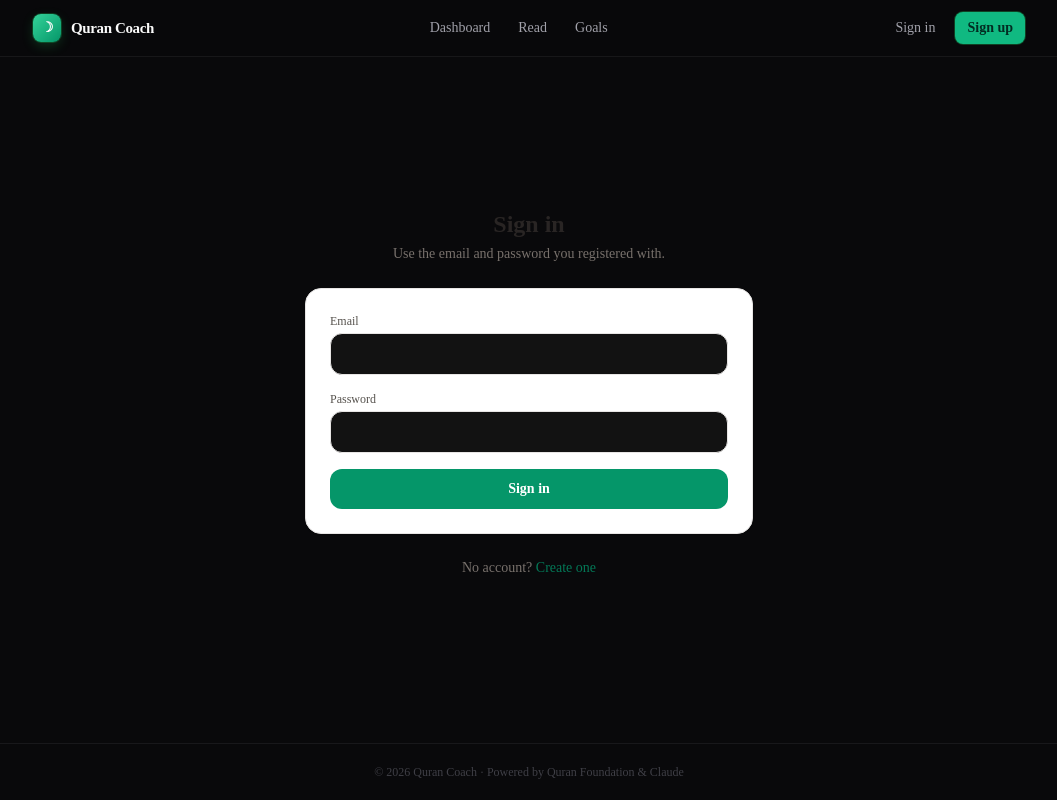
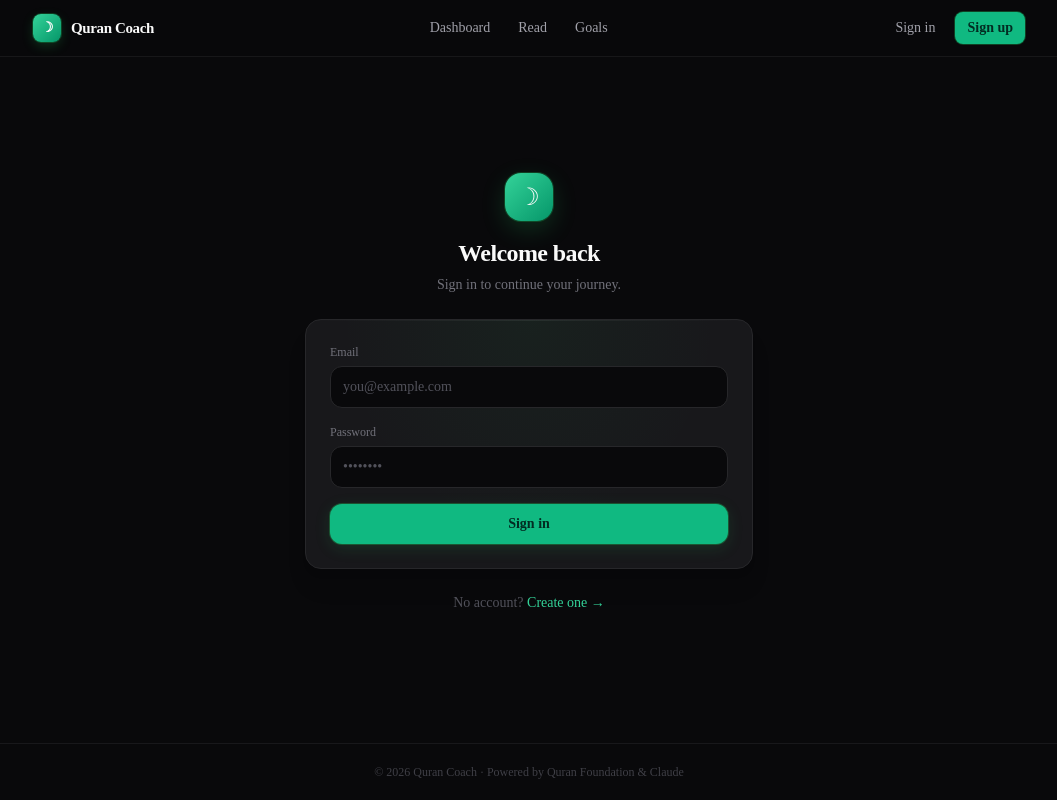
Before and after one commit to jibberswrld/Quran-Foundation-Hackathon-Submission, a Next.js app: page /auth/login in a window 1280 px wide. Shown: the whole page, without its empty margins (111-1168 px from the left). Built offline with nearby package versions, Linux system fonts and the light colour scheme; no server answers.

Commit message:
style: dark login page with green icon, glassmorphic card, dark inputs

```diff
--- a/app/auth/login/LoginForm.tsx
+++ b/app/auth/login/LoginForm.tsx
@@ -50,16 +50,22 @@
 
   if (!isSupabaseConfigured()) {
     return (
-      <div className="w-full max-w-md rounded-2xl border border-amber-200 bg-amber-50 p-6 text-sm text-amber-900">
+      <div className="w-full max-w-md rounded-2xl border border-amber-900/40 bg-amber-950/30 p-6 text-sm text-amber-400">
         <p className="font-semibold">Supabase not configured</p>
-        <p className="mt-2 text-amber-800">
-          Add <code className="rounded bg-amber-100 px-1">NEXT_PUBLIC_SUPABASE_URL</code>{" "}
+        <p className="mt-2 text-amber-500/70">
+          Add{" "}
+          <code className="rounded bg-amber-900/30 px-1 text-amber-400">
+            NEXT_PUBLIC_SUPABASE_URL
+          </code>{" "}
           and{" "}
-          <code className="rounded bg-amber-100 px-1">
+          <code className="rounded bg-amber-900/30 px-1 text-amber-400">
             NEXT_PUBLIC_SUPABASE_ANON_KEY
           </code>{" "}
-          to <code className="rounded bg-amber-100 px-1">.env.local</code>, then
-          restart the dev server.
+          to{" "}
+          <code className="rounded bg-amber-900/30 px-1 text-amber-400">
+            .env.local
+          </code>
+          , then restart the dev server.
         </p>
       </div>
     );
@@ -67,24 +73,41 @@
 
   return (
     <div className="w-full max-w-md space-y-6">
+      {/* Logo + heading */}
       <div className="text-center">
-        <h1 className="text-2xl font-bold text-stone-800">Sign in</h1>
-        <p className="mt-1 text-sm text-stone-500">
-          Use the email and password you registered with.
+        <div className="mx-auto mb-4 flex h-12 w-12 items-center justify-center rounded-2xl bg-gradient-to-br from-emerald-400 to-emerald-600 text-2xl shadow-[0_0_0_1px_rgba(34,197,94,0.25),0_8px_24px_rgba(34,197,94,0.2)]">
+          ☽
+        </div>
+        <h1 className="text-2xl font-bold tracking-tight text-zinc-50">
+          Welcome back
+        </h1>
+        <p className="mt-1.5 text-sm text-zinc-500">
+          Sign in to continue your journey.
         </p>
       </div>
 
-      <form
-        onSubmit={handleSubmit}
-        className="space-y-4 rounded-2xl border border-stone-200 bg-white p-6 shadow-sm"
-      >
+      {/* Card */}
+      <div className="relative overflow-hidden rounded-2xl border border-zinc-800 bg-zinc-900 p-6 shadow-xl">
+        <div className="absolute inset-x-0 top-0 h-px bg-gradient-to-r from-transparent via-white/[0.07] to-transparent" />
+        <div
+          className="pointer-events-none absolute inset-0 rounded-2xl"
+          style={{
+            background:
+              "radial-gradient(ellipse at 50% 0%, rgba(34,197,94,0.05) 0%, transparent 60%)",
+          }}
+        />
+
+        <form onSubmit={handleSubmit} className="relative space-y-4">
           {error && (
-          <p className="rounded-lg bg-red-50 px-3 py-2 text-sm text-red-700">
+            <p className="rounded-xl border border-red-900/40 bg-red-950/40 px-3 py-2.5 text-sm text-red-400">
               {error}
             </p>
           )}
           <div>
-          <label htmlFor="email" className="block text-xs font-medium text-stone-600">
+            <label
+              htmlFor="email"
+              className="mb-1.5 block text-xs font-medium text-zinc-500"
+            >
               Email
             </label>
             <input
@@ -94,11 +117,15 @@
               required
               value={email}
               onChange={(e) => setEmail(e.target.value)}
-            className="mt-1 w-full rounded-xl border border-stone-200 px-3 py-2 text-stone-900 outline-none focus:border-emerald-500"
+              className="input-field"
+              placeholder="you@example.com"
             />
           </div>
           <div>
-          <label htmlFor="password" className="block text-xs font-medium text-stone-600">
+            <label
+              htmlFor="password"
+              className="mb-1.5 block text-xs font-medium text-zinc-500"
+            >
               Password
             </label>
             <input
@@ -108,22 +135,27 @@
               required
               value={password}
               onChange={(e) => setPassword(e.target.value)}
-            className="mt-1 w-full rounded-xl border border-stone-200 px-3 py-2 text-stone-900 outline-none focus:border-emerald-500"
+              className="input-field"
+              placeholder="••••••••"
             />
           </div>
           <button
             type="submit"
             disabled={loading}
-          className="w-full rounded-xl bg-emerald-600 py-2.5 text-sm font-semibold text-white hover:bg-emerald-700 disabled:bg-stone-300"
+            className="btn-primary mt-2 w-full py-2.5 text-sm disabled:cursor-not-allowed disabled:opacity-50"
           >
             {loading ? "Signing in…" : "Sign in"}
           </button>
         </form>
+      </div>
 
-      <p className="text-center text-sm text-stone-500">
+      <p className="text-center text-sm text-zinc-600">
         No account?{" "}
-        <Link href="/auth/signup" className="font-medium text-emerald-700 hover:underline">
-          Create one
+        <Link
+          href="/auth/signup"
+          className="font-medium text-emerald-400 hover:text-emerald-300 transition-colors"
+        >
+          Create one →
         </Link>
       </p>
     </div>
--- a/app/auth/login/page.tsx
+++ b/app/auth/login/page.tsx
@@ -8,11 +8,12 @@
 
 export default function LoginPage() {
   return (
-    <div className="flex min-h-[calc(100vh-8rem)] items-center justify-center px-4 py-12">
+    <div className="flex min-h-[calc(100vh-8rem)] items-center justify-center px-4 py-16">
       <Suspense
         fallback={
-          <div className="text-sm text-stone-400" aria-live="polite">
-            Loading…
+          <div className="w-full max-w-md space-y-4">
+            <div className="skeleton mx-auto h-12 w-12 rounded-2xl" />
+            <div className="skeleton h-64 w-full rounded-2xl" />
           </div>
         }
       >
```
Lines whose indentation alone changed are shown as unchanged.
